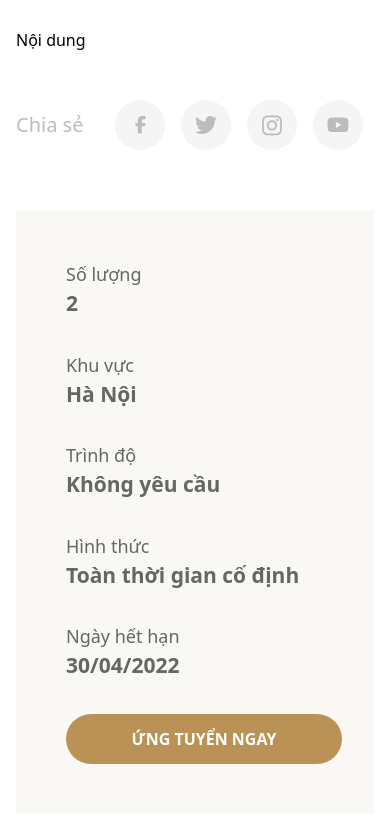
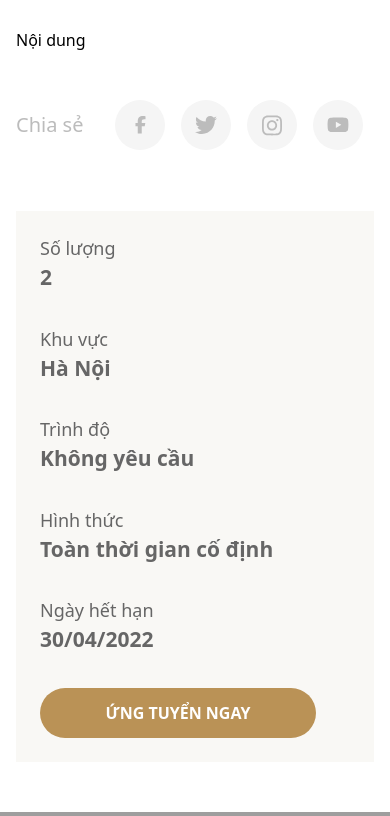
Before and after one commit to Tran-VanHuy/ravi-django, a Django app: page /tuyen-dung/1 in a window 390 px wide. Shown: the part 542-1358 px from the top of the page. Run offline with Django 5.2, Linux system fonts and the light colour scheme; some libraries are stand-ins or nearby versions; grey boxes are pictures that could not be loaded.

Commit message:
feat: update

```diff
--- a/ui/templates/job-opening/index.html
+++ b/ui/templates/job-opening/index.html
@@ -61,7 +61,7 @@
           </div>
         </div>
       </div>
-      <div class="p-[50px] bg-[#F9F8F5]">
+      <div class="lg:p-[50px] p-[24px] bg-[#F9F8F5]">
         <div class="flex flex-col gap-[32px]">
           <div class="text-grayMain">
             <p class="text-[18px]">Số lượng</p>
```
